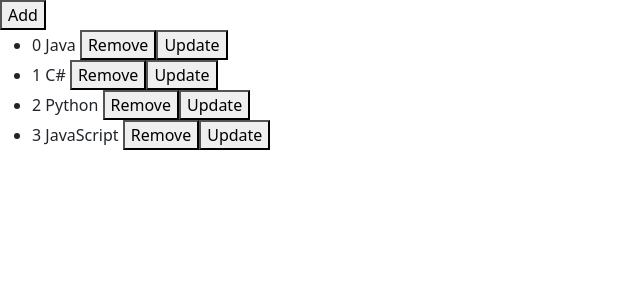
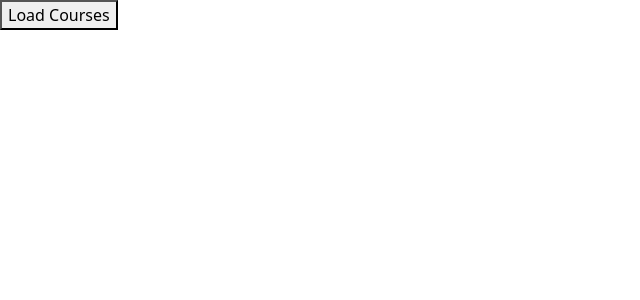
Before and after one commit to fbozas/angular-app, an Angular app: page / in a window 1280 px wide. Shown: the top 300 px of the page, without its empty margins (0-640 px from the left). Built offline with nearby package versions, Linux system fonts and the light colour scheme.

Commit message:
Load Courses

```diff
--- a/src/app/app.component.html
+++ b/src/app/app.component.html
@@ -1,8 +1,7 @@
-<button (click)="onAdd()">Add</button>
+<button (click)="loadCourses()">Load Courses</button>
 <ul>
     <li *ngFor="let course of courses; index as i">
-        {{i}} {{course.title}}
-        <button (click)="onRemove(course)">Remove</button>
-        <button (click)="onChange(course)">Update</button>
+        {{course.title}}
+
     </li>
 </ul>
--- a/src/app/app.component.ts
+++ b/src/app/app.component.ts
@@ -6,23 +6,14 @@ import { Component } from '@angular/core';
   styleUrls: ['./app.component.css']
 })
 export class AppComponent {
-  courses= [
+  courses: any;
+
+  loadCourses(){
+    this.courses= [
       {id:1, title: "Java"},
       {id:2, title: "C#"},
       {id:3, title: "Python"},
       {id:4, title: "JavaScript"}
-  ];
-
-  onAdd(){
-    this.courses.push({id: 5, title:"Another Course"});
-  }
-
-  onRemove(course: any){
-    let index = this.courses.indexOf(course);
-    this.courses.splice(index,1);
-  }
-
-  onChange(course: any){
-    course.title += " updated";
+    ];
   }
 }
```
